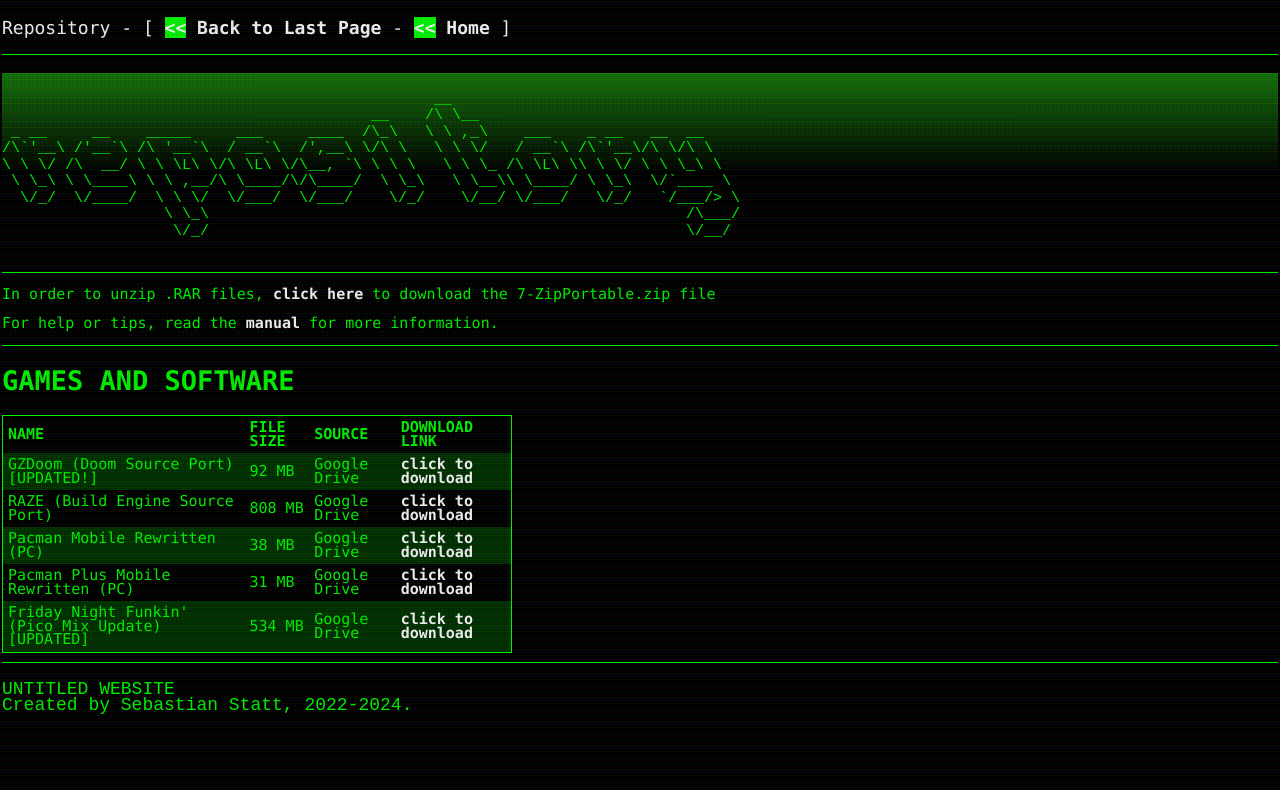
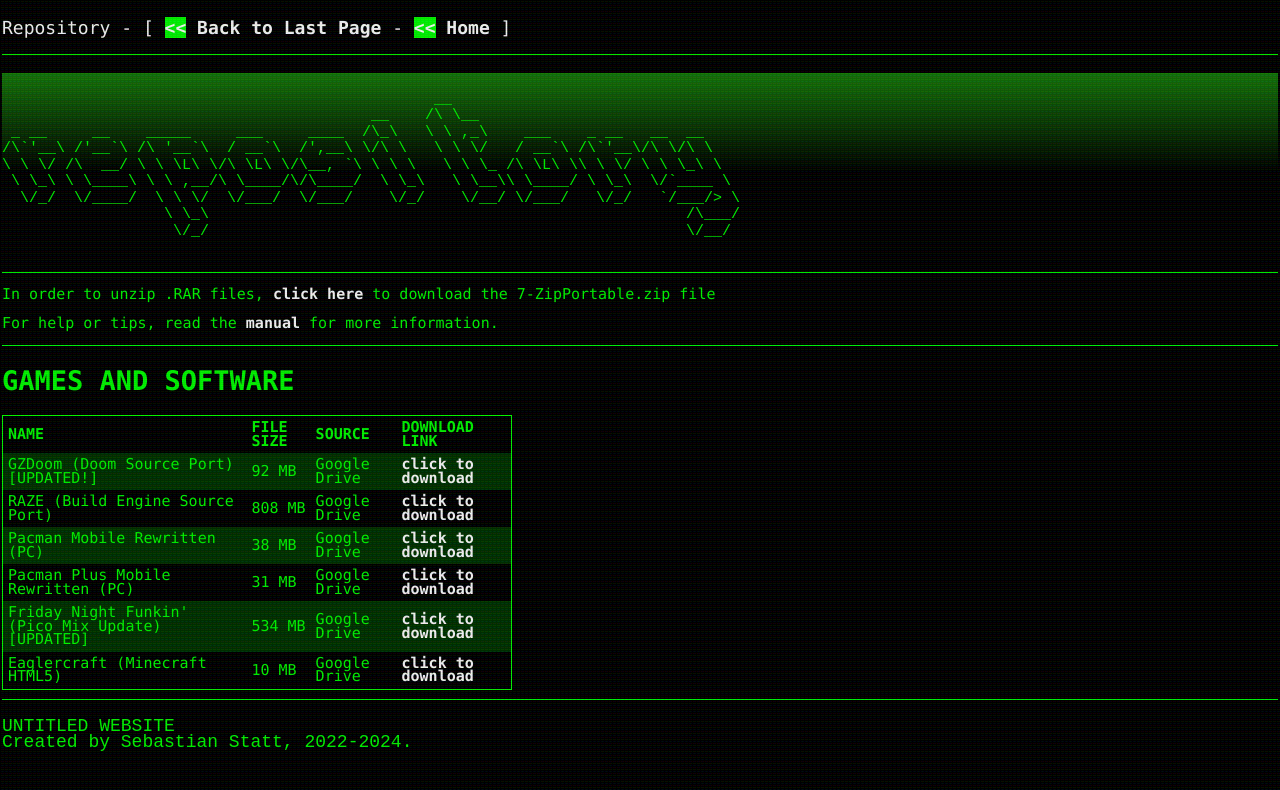
Before and after one commit to sdstatt/untitled_website, a plain HTML site: page repository.html in a window 1280 px wide. Shown: the top 790 px of the page. Drawn offline with Linux system fonts and the light colour scheme.

Commit message:
Update repository.html

```diff
--- a/repository.html
+++ b/repository.html
@@ -74,6 +74,12 @@
     <td>Google Drive</td>
     <td><a href="https://drive.google.com/file/d/1IqXGz9TopT2r-HYLawduUJ6Z-5akUqsH/view?usp=drive_link" onclick="document.getElementById('enter').play()">click to download</a></td>
   </tr>
+  <tr :nth-child(even)>
+    <td>Eaglercraft (Minecraft HTML5)</td>
+    <td>10 MB</td>
+    <td>Google Drive</td>
+    <td><a href="https://drive.google.com/file/d/1NSGJ96ajEUv6nB0IgZ0fvzGkZT3q8a3I/view?usp=sharing" onclick="document.getElementById('enter').play()">click to download</a></td>
+  </tr>
 </table>
 </small>
 </main>
```
